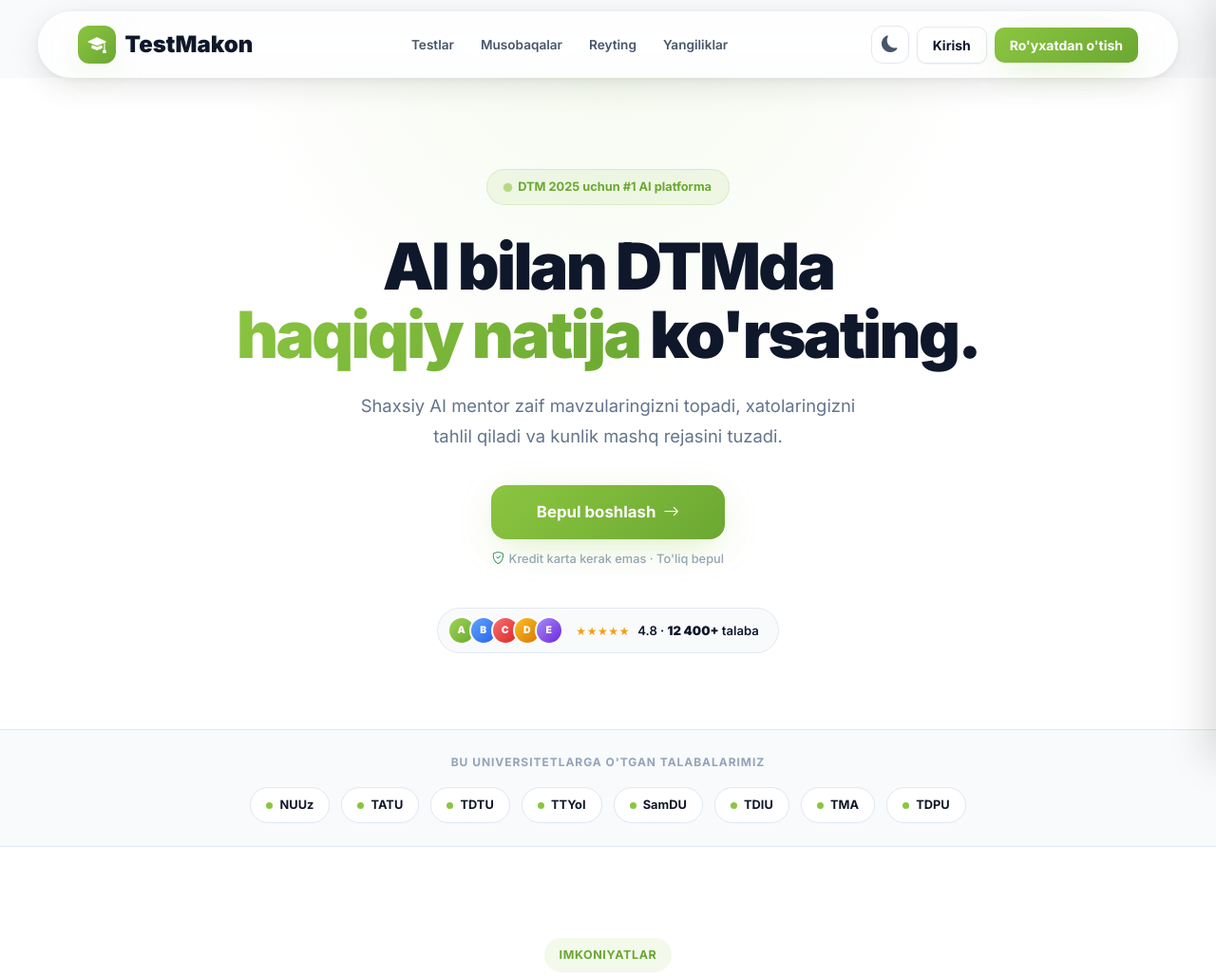
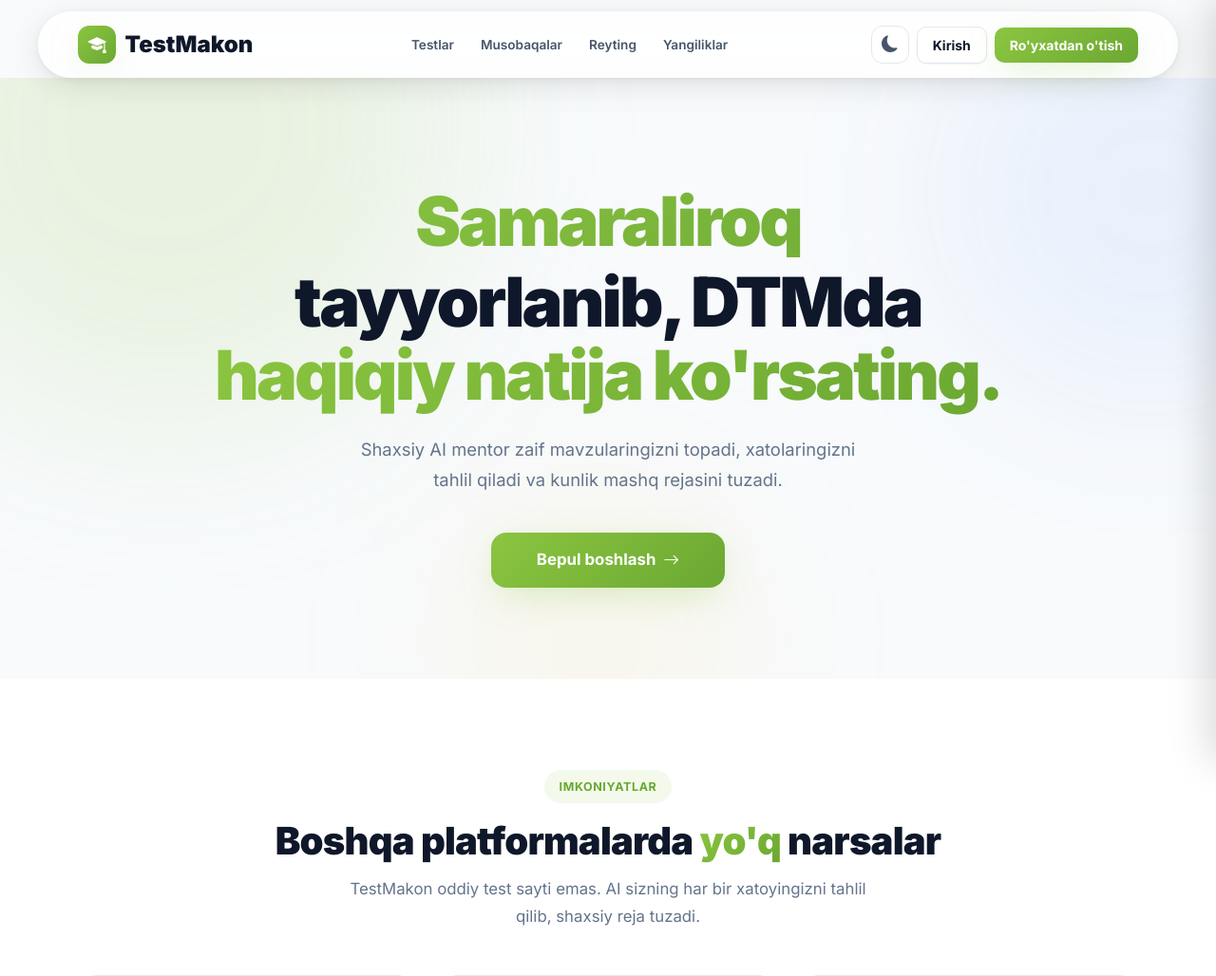
Before and after one commit to davronovuz/testmakon, a Django app: template templates/core/home.html in a window 1280 px wide. Shown: the top 1028 px of the page at 95% size. Run offline with Django 5.2, Linux system fonts and the light colour scheme; the template is opened without the code that fills it, so the values that code supplies are empty.

Commit message:
UI: hero redesign — animated blobs + rotating headline
- Replace plain white hero bg with animated floating blobs (green/blue/amber)
- Add rotating headline: Aqlliroq/Tezroq/Samaraliroq/Aniqroq cycling every 3s
- Remove badge pill, social proof avatars/stars, micro-text, university trust strip
- Single CTA button only — clean minimal layout

Co-Authored-By: Claude Sonnet 4.6 <noreply@anthropic.com>

```diff
--- a/templates/core/home.html
+++ b/templates/core/home.html
@@ -9,64 +9,116 @@
 
 <style>
     /* ==========================================
-       HERO SECTION — Centered Minimal
+       HERO SECTION — Animated Blobs
     ========================================== */
     .hero {
-        background: #ffffff;
-        padding: 6rem 0 5rem;
+        background: #f8fafc;
+        padding: 7rem 0 6rem;
         position: relative;
         overflow: hidden;
         text-align: center;
     }
 
-    /* Subtle top-center green glow */
-    .hero::before {
-        content: '';
+    /* Animated background blobs */
+    .hero-blob {
         position: absolute;
-        top: -120px;
-        left: 50%;
-        transform: translateX(-50%);
-        width: 900px;
-        height: 500px;
-        background: radial-gradient(ellipse at 50% 0%, rgba(139, 197, 64, 0.1) 0%, transparent 65%);
+        border-radius: 50%;
         pointer-events: none;
+        filter: blur(90px);
+        z-index: 0;
     }
 
-    .hero-badge {
-        background: rgba(139, 197, 64, 0.1);
-        color: var(--primary-dark);
-        padding: 0.45rem 1.1rem;
-        border-radius: 50px;
-        font-weight: 700;
-        font-size: 0.8rem;
-        display: inline-flex;
-        align-items: center;
-        gap: 0.45rem;
-        border: 1px solid rgba(139, 197, 64, 0.22);
-        margin-bottom: 1.75rem;
+    .blob-1 {
+        width: 580px;
+        height: 580px;
+        background: rgba(139, 197, 64, 0.14);
+        top: -200px;
+        left: -160px;
+        animation: blobFloat1 18s ease-in-out infinite;
     }
 
-    .hero-badge .pulse-dot {
-        width: 7px;
-        height: 7px;
-        background: var(--primary);
-        border-radius: 50%;
-        animation: pulse-dot 2s ease-in-out infinite;
+    .blob-2 {
+        width: 440px;
+        height: 440px;
+        background: rgba(59, 130, 246, 0.08);
+        top: -80px;
+        right: -120px;
+        animation: blobFloat2 22s ease-in-out infinite;
+        animation-delay: -7s;
     }
 
-    @keyframes pulse-dot {
-        0%, 100% { opacity: 1; transform: scale(1); }
-        50% { opacity: 0.4; transform: scale(1.5); }
+    .blob-3 {
+        width: 340px;
+        height: 340px;
+        background: rgba(251, 191, 36, 0.07);
+        bottom: -100px;
+        left: 38%;
+        animation: blobFloat1 26s ease-in-out infinite;
+        animation-delay: -12s;
+    }
+
+    @keyframes blobFloat1 {
+        0%, 100% { transform: translate(0, 0) scale(1); }
+        33%       { transform: translate(45px, -40px) scale(1.07); }
+        66%       { transform: translate(-30px, 28px) scale(0.95); }
+    }
+
+    @keyframes blobFloat2 {
+        0%, 100% { transform: translate(0, 0) scale(1); }
+        33%       { transform: translate(-40px, 35px) scale(1.05); }
+        66%       { transform: translate(32px, -22px) scale(0.97); }
+    }
+
+    .hero-inner {
+        position: relative;
+        z-index: 1;
+    }
+
+    /* Rotating headline word */
+    .hero-rw {
+        display: block;
+        position: relative;
+        height: 1.1em;
+        overflow: hidden;
+        margin-bottom: 0.1em;
+    }
+
+    .rw-item {
+        position: absolute;
+        left: 0;
+        right: 0;
+        text-align: center;
+        background: var(--gradient-primary);
+        -webkit-background-clip: text;
+        -webkit-text-fill-color: transparent;
+        background-clip: text;
+        opacity: 0;
+        transform: translateY(100%);
+        animation: rotateWord 12s infinite;
+        white-space: nowrap;
+    }
+
+    .rw-item:nth-child(1) { animation-delay: 0s; }
+    .rw-item:nth-child(2) { animation-delay: 3s; }
+    .rw-item:nth-child(3) { animation-delay: 6s; }
+    .rw-item:nth-child(4) { animation-delay: 9s; }
+
+    @keyframes rotateWord {
+        0%    { opacity: 0; transform: translateY(100%); }
+        6%    { opacity: 1; transform: translateY(0); }
+        22%   { opacity: 1; transform: translateY(0); }
+        28%   { opacity: 0; transform: translateY(-100%); }
+        100%  { opacity: 0; transform: translateY(-100%); }
     }
 
     .hero-title {
-        font-size: 4.25rem;
+        font-size: 4.5rem;
         font-weight: 900;
         line-height: 1.06;
         letter-spacing: -0.04em;
         color: var(--dark);
-        margin-bottom: 1.4rem;
-        max-width: 820px;
+        margin-bottom: 1.5rem;
+        max-width: 860px;
         margin-left: auto;
         margin-right: auto;
     }
@@ -82,129 +134,10 @@
         font-size: 1.15rem;
         color: var(--gray-500);
         line-height: 1.75;
-        margin-bottom: 2.25rem;
-        max-width: 560px;
+        margin-bottom: 2.5rem;
+        max-width: 540px;
         margin-left: auto;
         margin-right: auto;
-    }
-
-    /* CTA */
-    .hero-cta-group {
-        display: flex;
-        flex-direction: column;
-        align-items: center;
-        gap: 0.6rem;
-        margin-bottom: 2.5rem;
-    }
-
-    .hero-micro {
-        font-size: 0.8rem;
-        color: var(--gray-400);
-        font-weight: 500;
-        display: flex;
-        align-items: center;
-        gap: 0.3rem;
-    }
-
-    /* Social proof row */
-    .hero-proof {
-        display: inline-flex;
-        align-items: center;
-        gap: 0.85rem;
-        background: var(--gray-50);
-        border: 1px solid var(--gray-200);
-        border-radius: 50px;
-        padding: 0.5rem 1.25rem 0.5rem 0.6rem;
-    }
-
-    .hero-avatars {
-        display: flex;
-    }
-
-    .hero-avatar {
-        width: 30px;
-        height: 30px;
-        border-radius: 50%;
-        border: 2px solid var(--white);
-        display: flex;
-        align-items: center;
-        justify-content: center;
-        font-size: 0.65rem;
-        font-weight: 900;
-        color: white;
-        margin-left: -7px;
-        flex-shrink: 0;
-    }
-
-    .hero-avatar:first-child { margin-left: 0; }
-
-    .hero-proof-text {
-        font-size: 0.82rem;
-        color: var(--dark);
-        font-weight: 600;
-    }
-
-    .hero-proof-stars {
-        color: #F59E0B;
-        font-size: 0.75rem;
-        letter-spacing: 0.05em;
-    }
-
-    /* ==========================================
-       UNIVERSITY TRUST STRIP
-    ========================================== */
-    .uni-trust-strip {
-        background: var(--gray-50);
-        border-top: 1px solid var(--gray-200);
-        border-bottom: 1px solid var(--gray-200);
-        padding: 1.5rem 0;
-        overflow: hidden;
-    }
-
-    .uni-trust-label {
-        font-size: 0.75rem;
-        font-weight: 700;
-        color: var(--gray-400);
-        text-transform: uppercase;
-        letter-spacing: 0.08em;
-        text-align: center;
-        margin-bottom: 1rem;
-    }
-
-    .uni-trust-row {
-        display: flex;
-        gap: 0.75rem;
-        justify-content: center;
-        flex-wrap: wrap;
-        padding: 0 1rem;
-    }
-
-    .uni-badge {
-        display: inline-flex;
-        align-items: center;
-        gap: 0.45rem;
-        padding: 0.45rem 1rem;
-        background: var(--white);
-        border: 1px solid var(--gray-200);
-        border-radius: 50px;
-        font-size: 0.8rem;
-        font-weight: 700;
-        color: var(--dark);
-        white-space: nowrap;
-        transition: border-color 0.2s, box-shadow 0.2s;
-    }
-
-    .uni-badge:hover {
-        border-color: rgba(139, 197, 64, 0.4);
-        box-shadow: 0 4px 12px -4px rgba(139, 197, 64, 0.2);
-    }
-
-    .uni-badge-dot {
-        width: 7px;
-        height: 7px;
-        border-radius: 50%;
-        background: var(--primary);
-        flex-shrink: 0;
     }
 
     /* ==========================================
@@ -812,7 +745,6 @@
         .hero { padding: 3rem 0 3.5rem; }
         .hero-title { font-size: 2.5rem; }
         .hero-subtitle { font-size: 1rem; max-width: 100%; }
-        .hero-proof { flex-wrap: wrap; justify-content: center; }
         .section-heading { font-size: 1.7rem; }
         .stat-number { font-size: 2rem; }
         .pricing-card { padding: 2rem 1.5rem; }
@@ -824,7 +756,6 @@
 
     @media (max-width: 575px) {
         .hero-title { font-size: 2rem; }
-        .uni-trust-row { gap: 0.5rem; }
         .pricing-amount { justify-content: center; }
         .features-section, .subjects-section, .steps-section, .pricing-section { padding: 4rem 0; }
     }
@@ -835,24 +766,29 @@
 
 <!-- ========== HERO ========== -->
 <section class="hero">
+    <!-- Animated background blobs -->
+    <div class="hero-blob blob-1"></div>
+    <div class="hero-blob blob-2"></div>
+    <div class="hero-blob blob-3"></div>
+
     <div class="container">
         <div class="hero-inner" data-aos="fade-up" data-aos-duration="700">
 
-            <div class="hero-badge">
-                <span class="pulse-dot"></span>
-                DTM 2025 uchun #1 AI platforma
-            </div>
-
             <h1 class="hero-title">
-                AI bilan DTMda<br>
-                <span class="hl">haqiqiy natija</span> ko'rsating.
+                <span class="hero-rw">
+                    <span class="rw-item">Aqlliroq</span>
+                    <span class="rw-item">Tezroq</span>
+                    <span class="rw-item">Samaraliroq</span>
+                    <span class="rw-item">Aniqroq</span>
+                </span>
+                tayyorlanib, DTMda<br>
+                <span class="hl">haqiqiy natija ko'rsating.</span>
             </h1>
 
             <p class="hero-subtitle">
                 Shaxsiy AI mentor zaif mavzularingizni topadi, xatolaringizni tahlil qiladi va kunlik mashq rejasini tuzadi.
             </p>
 
-            <div class="hero-cta-group">
             {% if user.is_authenticated %}
             <a href="{% url 'tests_app:tests_list' %}" class="btn btn-primary btn-lg px-5">
                 O'qishni davom ettirish <i class="bi bi-arrow-right ms-1"></i>
@@ -862,44 +798,10 @@
                 Bepul boshlash <i class="bi bi-arrow-right ms-1"></i>
             </a>
             {% endif %}
-                <div class="hero-micro">
-                    <i class="bi bi-shield-check text-success"></i>
-                    Kredit karta kerak emas · To'liq bepul
-                </div>
-            </div>
-
-            <div class="hero-proof">
-                <div class="hero-avatars">
-                    <div class="hero-avatar" style="background:linear-gradient(135deg,#9DD553,#6BA832);">A</div>
-                    <div class="hero-avatar" style="background:linear-gradient(135deg,#60A5FA,#2563EB);">B</div>
-                    <div class="hero-avatar" style="background:linear-gradient(135deg,#F87171,#DC2626);">C</div>
-                    <div class="hero-avatar" style="background:linear-gradient(135deg,#FBBF24,#D97706);">D</div>
-                    <div class="hero-avatar" style="background:linear-gradient(135deg,#A78BFA,#6D28D9);">E</div>
-                </div>
-                <div>
-                    <span class="hero-proof-stars">★★★★★</span>
-                    <span class="hero-proof-text ms-1">4.8 · <strong>12 400+</strong> talaba</span>
-                </div>
-            </div>
 
         </div>
     </div>
 </section>
-
-<!-- ========== UNIVERSITY TRUST STRIP ========== -->
-<div class="uni-trust-strip" data-aos="fade-up" data-aos-duration="600" data-aos-delay="100">
-    <div class="uni-trust-label">Bu universitetlarga o'tgan talabalarimiz</div>
-    <div class="uni-trust-row">
-        <span class="uni-badge"><span class="uni-badge-dot"></span>NUUz</span>
-        <span class="uni-badge"><span class="uni-badge-dot"></span>TATU</span>
-        <span class="uni-badge"><span class="uni-badge-dot"></span>TDTU</span>
-        <span class="uni-badge"><span class="uni-badge-dot"></span>TTYoI</span>
-        <span class="uni-badge"><span class="uni-badge-dot"></span>SamDU</span>
-        <span class="uni-badge"><span class="uni-badge-dot"></span>TDIU</span>
-        <span class="uni-badge"><span class="uni-badge-dot"></span>TMA</span>
-        <span class="uni-badge"><span class="uni-badge-dot"></span>TDPU</span>
-    </div>
-</div>
 
 <!-- ========== FEATURES ========== -->
 <section class="features-section">
```
Lines whose indentation alone changed are shown as unchanged.
